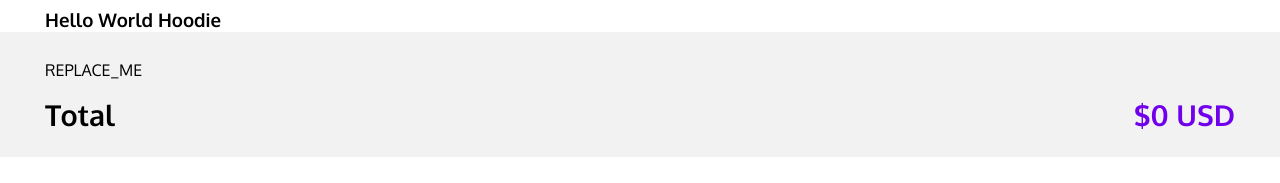
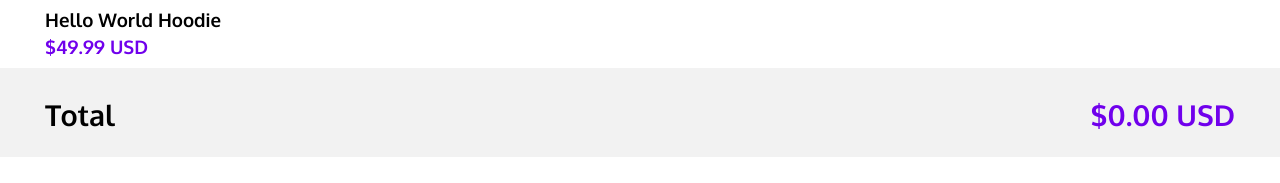
Before and after one commit to ClaytonDewey/codecademy-store, a React (Create React App) app: page / in a window 1280 px wide. Shown: the part 643-826 px from the top of the page. Built offline with nearby package versions, Linux system fonts and the light colour scheme.

Commit message:
Update cart elements & total

```diff
--- a/src/features/cart/Cart.js
+++ b/src/features/cart/Cart.js
@@ -5,6 +5,7 @@ import {
 } from '../../utilities/utilities.js';
 
 // Import the changeItemQuantity() action creator.
+import { changeItemQuantity } from './cartSlice.js';
 
 export const Cart = (props) => {
   const { cart, currencyFilter, dispatch } = props;
@@ -19,11 +20,12 @@ export const Cart = (props) => {
     const newQuantity = Number(input);
 
     // Dispatch an action to change the quantity of the given name and quantity.
+    dispatch(changeItemQuantity(name, newQuantity));
   };
 
   // Use the cart and currencyFilter slices to render their data.
-  const cartElements = 'REPLACE_ME';
-  const total = 0;
+  const cartElements = Object.keys(cart).map(createCartItem);
+  const total = calculateTotal(cart, currencyFilter);
 
   return (
     <div id='cart-container'>
```
